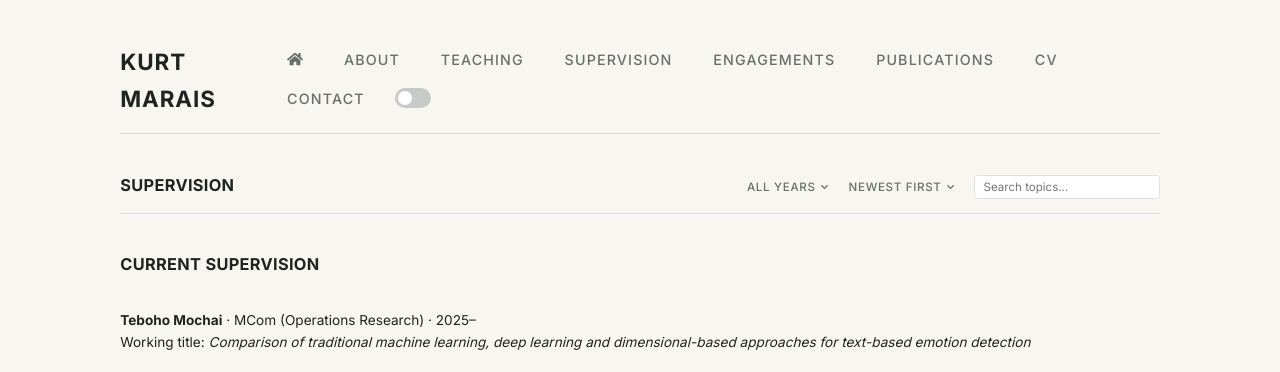
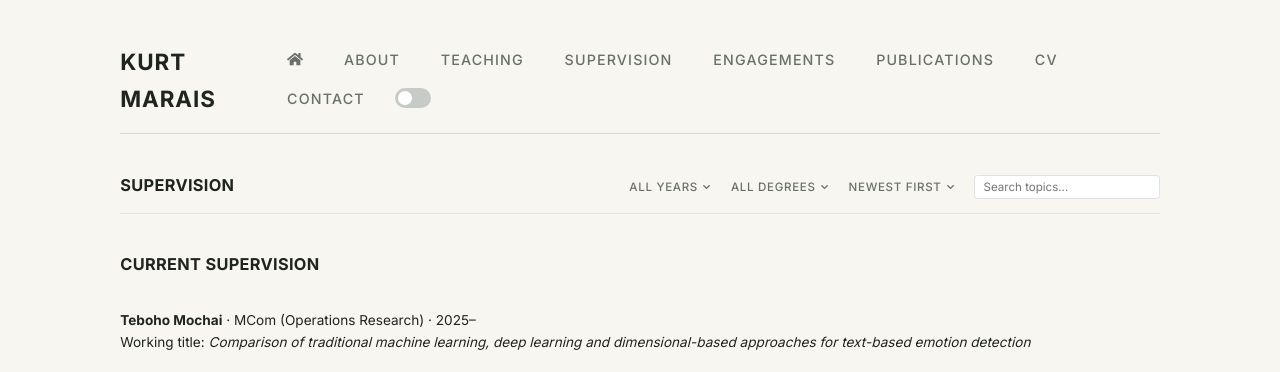
Before and after one commit to kurtmarais/kurtmarais.github.io, a Jekyll site: the page built from supervision.md, in a window 1280 px wide and 900 px high. Shown: the top 372 px of the window. Built offline with Jekyll 4.4.1, drawn with Linux system fonts in a browser that asks for light colours.

Commit message:
Add files via upload

```diff
--- a/_layouts/supervision.html
+++ b/_layouts/supervision.html
@@ -32,6 +32,23 @@ layout: default
                 <label class="supervision-filter-option">
                   <input type="checkbox" value="{{ year }}">
                   {{ year }}
+                </label>
+              {% endfor %}
+            </div>
+          </div>
+
+          <div class="supervision-filter-control" data-filter="degree">
+            <span class="supervision-filter-mobile-label">Degree</span>
+            <button type="button" class="supervision-filter-toggle" aria-expanded="false">
+              <span class="supervision-filter-value">All degrees</span>
+              <i class="fas fa-chevron-down" aria-hidden="true"></i>
+            </button>
+            <div class="supervision-filter-dropdown" hidden>
+              {% assign supervision_degrees = site.data.supervision | map: "degree_level" | uniq | sort %}
+              {% for degree in supervision_degrees %}
+                <label class="supervision-filter-option">
+                  <input type="checkbox" value="{{ degree }}">
+                  {{ degree }}
                 </label>
               {% endfor %}
             </div>
```
Also changed, not shown: other parts of _layouts/supervision.html (+2 -0 lines).
